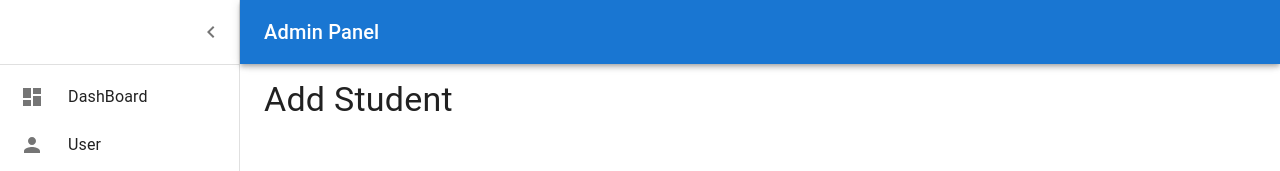
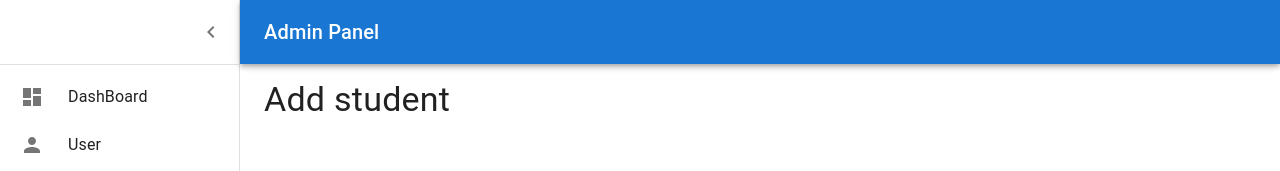
Before and after one commit to shivamshankarpandey100/adminpanel-react-materialUI, a React (Create React App) app: page /AddStudent in a window 1280 px wide. Shown: the top 171 px of the page. Built offline with nearby package versions, Linux system fonts and the light colour scheme; sample sign-in values are in the browser's storage.

Commit message:
Update AddStudent.jsx

```diff
--- a/src/Page/AddStudent.jsx
+++ b/src/Page/AddStudent.jsx
@@ -11,7 +11,7 @@ export default function AddStudent() {
       <Box component="main" sx={{ flexGrow: 1, p: 3 ,marginTop:"55px"}}>
 
       <Typography variant='h4'>
-            Add Student
+            Add student
         </Typography>
       </Box>
     </Box>
```
